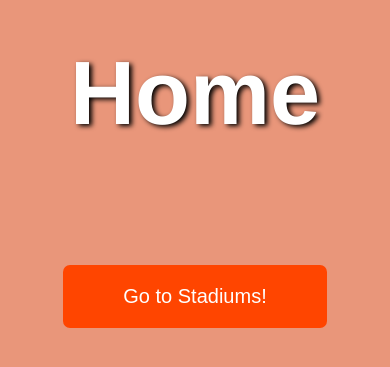
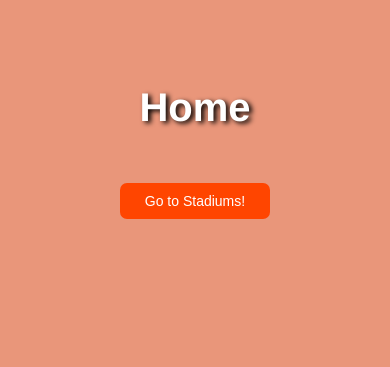
Before and after one commit to Danielkhakbaz/Ticket-Challenge, a React (Create React App) app in the folder ticket-challenge/: page / in a window 390 px wide. Shown: the part 297-664 px from the top of the page. Built offline with nearby package versions, Linux system fonts and the light colour scheme.

Commit message:
Refactor the Home Component

```diff
--- a/ticket-challenge/src/App.css
+++ b/ticket-challenge/src/App.css
@@ -1,6 +1,6 @@
 body {
+    font-family: 'Franklin Gothic Medium', 'Arial Narrow', Arial, sans-serif;
     /* Add these lines of css just to reset the browser's default css */
-    font-family: 'Franklin Gothic Medium', 'Arial Narrow', Arial, sans-serif;
     margin: 0;
     padding: 0;
 }
--- a/ticket-challenge/src/views/pages/home/Home.css
+++ b/ticket-challenge/src/views/pages/home/Home.css
@@ -1,8 +1,4 @@
 .home {
-    display: flex;
-    justify-content: center;
-}
-.home__div {
     display: flex;
     justify-content: center;
     align-items: center;
@@ -13,8 +9,13 @@
     color: white;
     text-shadow: 3px 2px 5px black;
 }
+.home a {
+    text-decoration: none;
+}
 .home button {
+    font-size: 20px;
     background-color: orangered;
+    color: white;
     border: none;
     border-radius: 7px;
     cursor: pointer;
@@ -25,13 +26,34 @@
     background-color: rgb(206, 55, 0);
     transition: 0.2s;
 }
-.home button:active {
-    box-shadow: none;
+.home button:focus {
+    outline: none;
 }
-.home__button a {
-    font-size: 20px;
-    color: white;
-    display: flex;
-    align-self: center;
-    text-decoration: none;
+
+@media only screen and (max-width: 992px) {
+    .home__text {
+        font-size: 60px;
+    }
+    .home button {
+        font-size: 14px;
+        padding: 10px 25px;
+    }
 }
+@media only screen and (max-width: 768px) {
+    .home__text {
+        font-size: 50px;
+    }
+    .home button {
+        font-size: 18px;
+        padding: 20px 40px;
+    }
+}
+@media only screen and (max-width: 600px) {
+    .home__text {
+        font-size: 40px;
+    }
+    .home button {
+        font-size: 14px;
+        padding: 10px 25px;
+    }
+}
--- a/ticket-challenge/src/views/pages/home/Home.jsx
+++ b/ticket-challenge/src/views/pages/home/Home.jsx
@@ -5,12 +5,12 @@ const Home = () => {
     return (
         <>
             <section className="home">
-                <div className="home__div">
-                    <h4 className="home__text">Home</h4>
+                <h4 className="home__text">Home</h4>
+                <Link to="/stadiums">
                     <button className="home__button" type="button">
-                        <Link to="/stadiums">Go to Stadiums!</Link>
+                        Go to Stadiums!
                     </button>
-                </div>
+                </Link>
             </section>
         </>
     );
```
